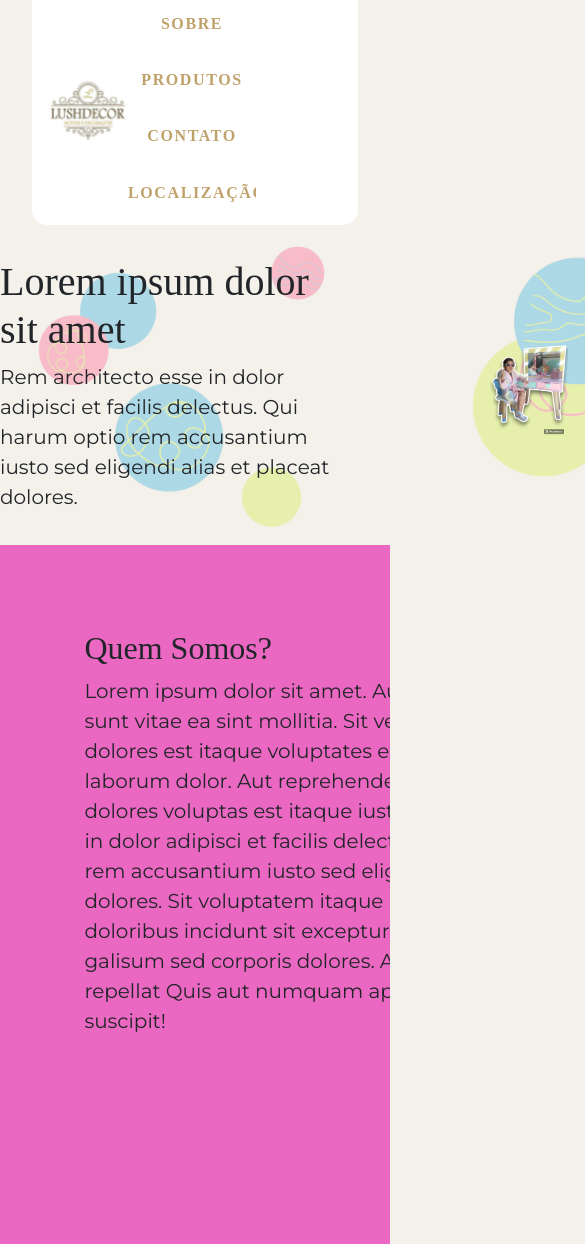
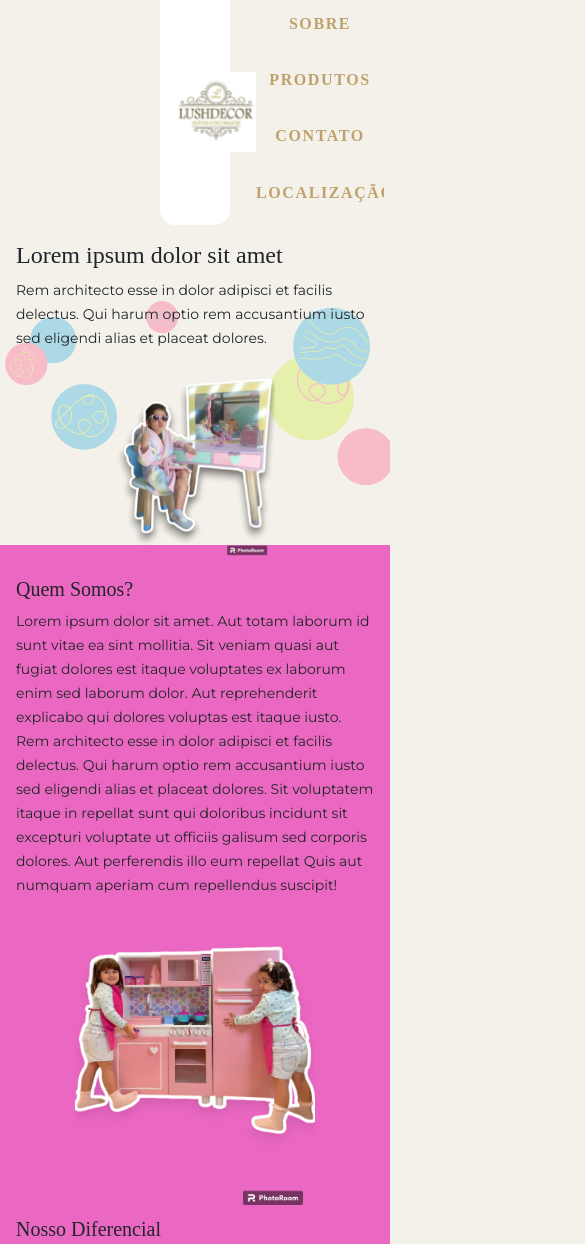
Before and after one commit to Nika-Rod/e-commerce, a website: page index.html in a window 390 px wide. Shown: the top 1244 px of the page, 585 px wide, since content can reach past the window. Drawn offline with nearby package versions, Linux system fonts and the light colour scheme; a script that the page names is missing; a web font is replaced by a local one.

Commit message:
começando a arrumar a responsividade

```diff
--- a/style.css
+++ b/style.css
@@ -196,7 +196,7 @@ footer {
 
 .section-cards > div .title {
     position: absolute;
-    bottom: 47px;
+    bottom: 64px;
     width: 95%;
     text-align: center;
     opacity: 0;
@@ -249,9 +249,11 @@ footer {
     display: flex;
     grid-column-start: 2;
 } */
+
 .section-info-social{
     background-color: #71D1FF;
     padding: 30vh 0;
+    display: none;
 }
 
 .title-info-social{
@@ -380,7 +382,89 @@ footer {
   }
 
 
-@media (max-width: 991px) {
+/* Estilos específicos para telefones */
+@media (max-width: 480px) {
+
+    h1 {
+        font-size: 24px;
+    }
+    h2 {
+        font-size: 20px;
+    }
+    h3 {
+        font-size: 18px;
+    }
+    h4 {
+        font-size: 16px;
+    }
+
+    p, span {
+        font-size: 14px;
+    }
+
+    main {
+        grid-template-columns: repeat(1, 1fr);
+        padding: 1em;
+    }
+
+    .banner-image img {
+        width: 10em;
+        height: auto;
+    }
+
+    .div-background {
+        width: auto;
+        height: 20em;
+    }
+
+    .about-us {
+        padding: 2em 1em;
+        grid-template-columns: repeat(1, 1fr);
+    }
+
+    .info-about-us{
+        grid-column-start: 1;
+        grid-column-end: 1;
+    }
+
+    .about-us-img{
+        height: auto;
+        display: flex;
+        justify-content: center;
+    }
+
+    .about-us-img img {
+        width: 15em;
+    }
+
+    .section-cards{
+        flex-direction: column;
+        height: 195vh;
+    }
+
+    .section-cards div:hover {
+        flex-grow: 2;
+    }
+
+    .section-cards div img {
+        border-radius: 0;
+    }
+
+    .section-cards > div .title {
+        border-bottom-left-radius: 0;
+        border-bottom-right-radius: 0;
+        bottom: 0
+    }
+
+  }
+
+/* Estilos específicos para telefones grandes */
+@media (min-width: 481px) and (max-width: 767px) {
+
+}
+
+/* Estilos específicos para tablets */
+@media (min-width: 768px) and (max-width: 1024px) {
 
     .banner-image img {
         width: 5em;
@@ -388,7 +472,7 @@ footer {
     }
 
     .div-background {
-        width: 44em;
+        width: 25em;
         height: 20em;
     }
 
@@ -399,8 +483,8 @@ footer {
 
 }
 
-@media (min-width: 992px) and (max-width: 1199px) {
-
+/* Estilos específicos para desktops pequenos */
+@media (min-width: 1025px) and (max-width: 1280px) {
     .banner-image img {
         width: 10em;
         height: auto;
@@ -415,14 +499,12 @@ footer {
         margin-left: 5em;
         margin-right: 5em;
     }
-
 }
 
-@media (min-width: 1200px) {
-
+/* Estilos específicos para desktops grandes */
+@media (min-width: 1281px) {
     .banner-image img {
         width: 30em;
         height: auto;
     }
-
 }
```
Also changed, not shown: index.html (+1 -1 lines).
